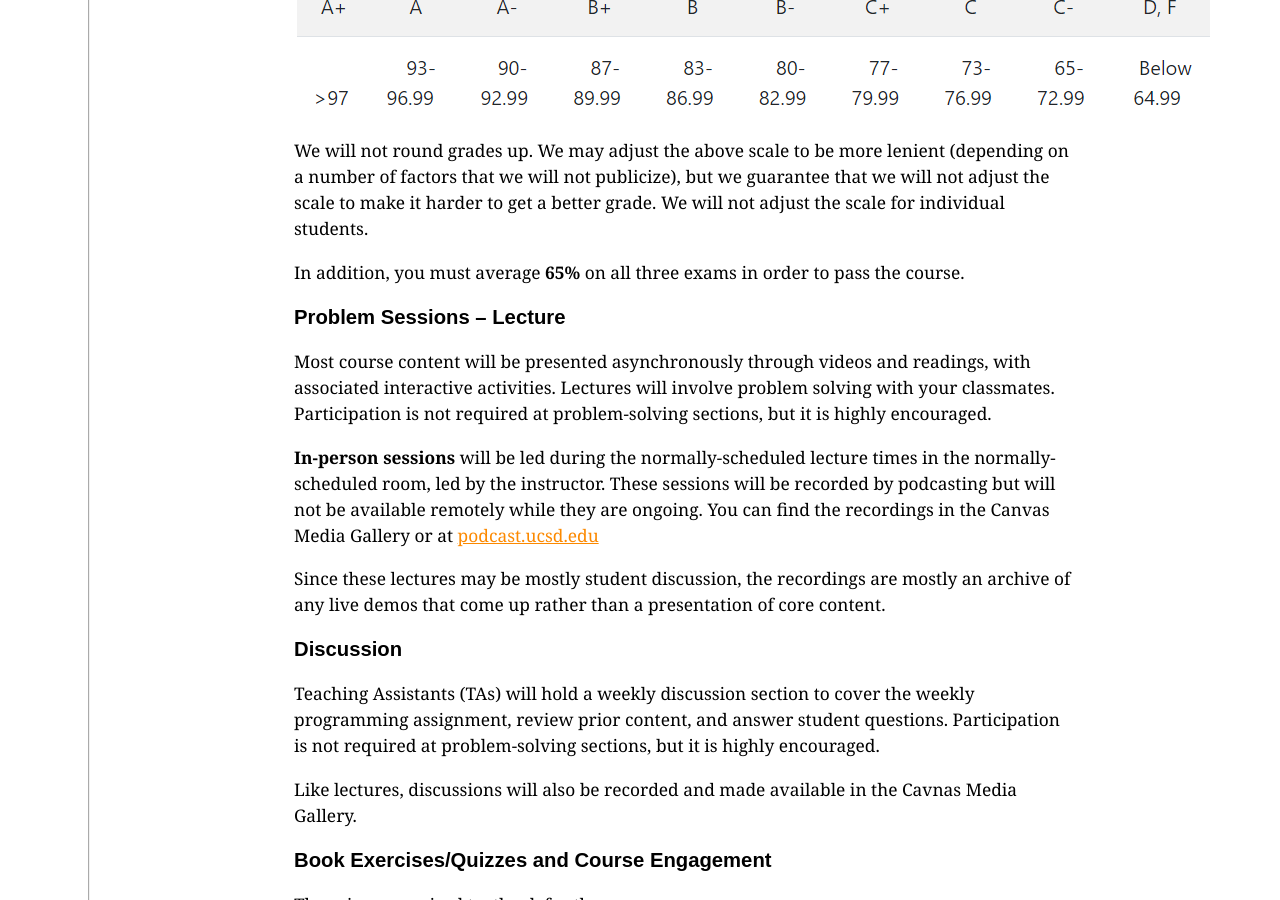
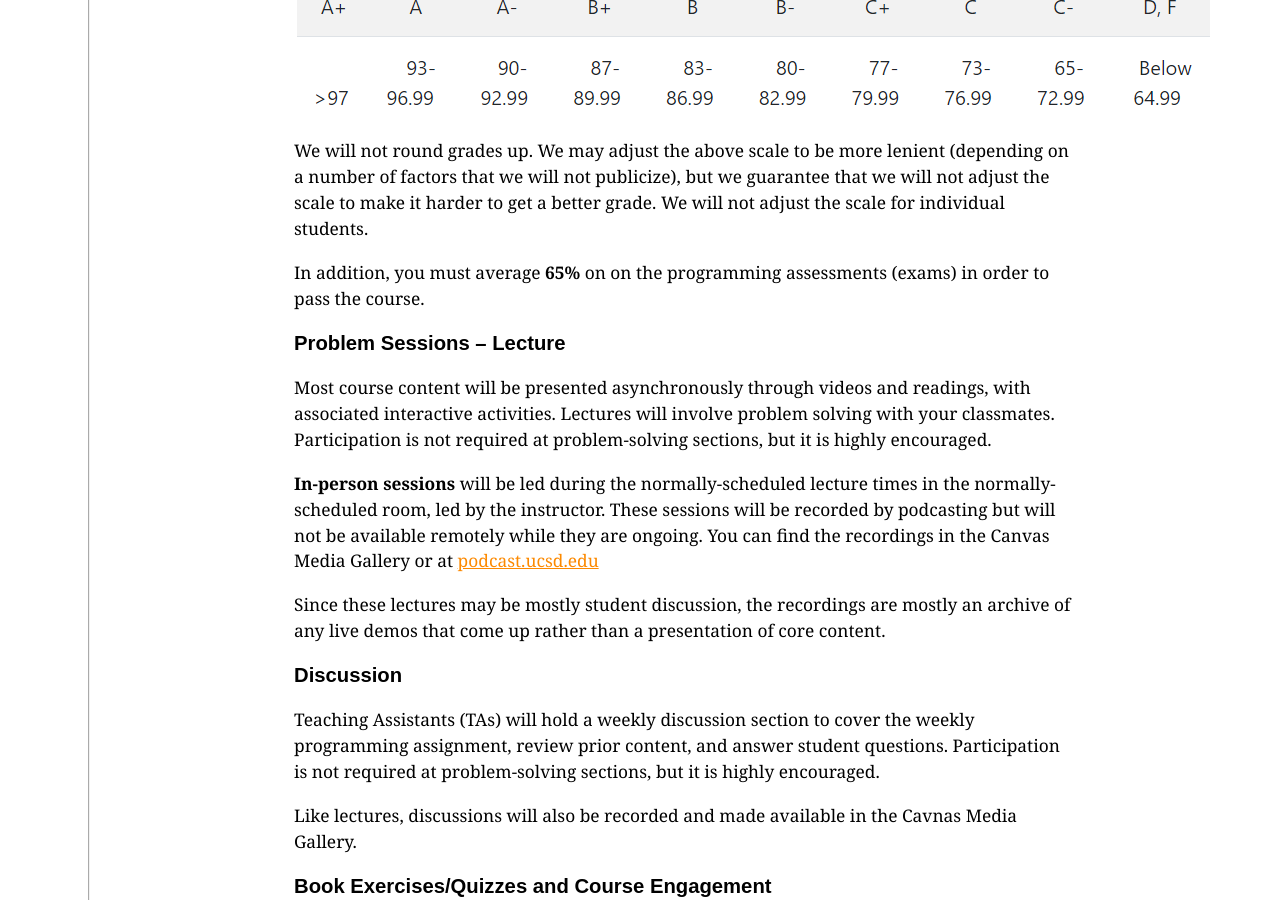
Before and after one commit to memelissa/ucsd-cse12-sp22.github.io, a Jekyll site: the page built from syllabus.md, in a window 1280 px wide and 900 px high, scrolled down 855 px. Built offline with Jekyll 4.4.1, drawn with Linux system fonts in a browser that asks for light colours.

Commit message:
Update syllabus.md

```diff
--- a/syllabus.md
+++ b/syllabus.md
@@ -46,7 +46,7 @@ We will not round grades up. We may adjust the above scale to be more lenient
 that we will not adjust the scale to make it harder to get a better grade.
 We will not adjust the scale for individual students.
 
-In addition, you must average **65%** on all three exams in order to pass the course.
+In addition, you must average **65%** on on the programming assessments (exams) in order to pass the course.
 
 <h3>Problem Sessions – Lecture</h3>
 
```
